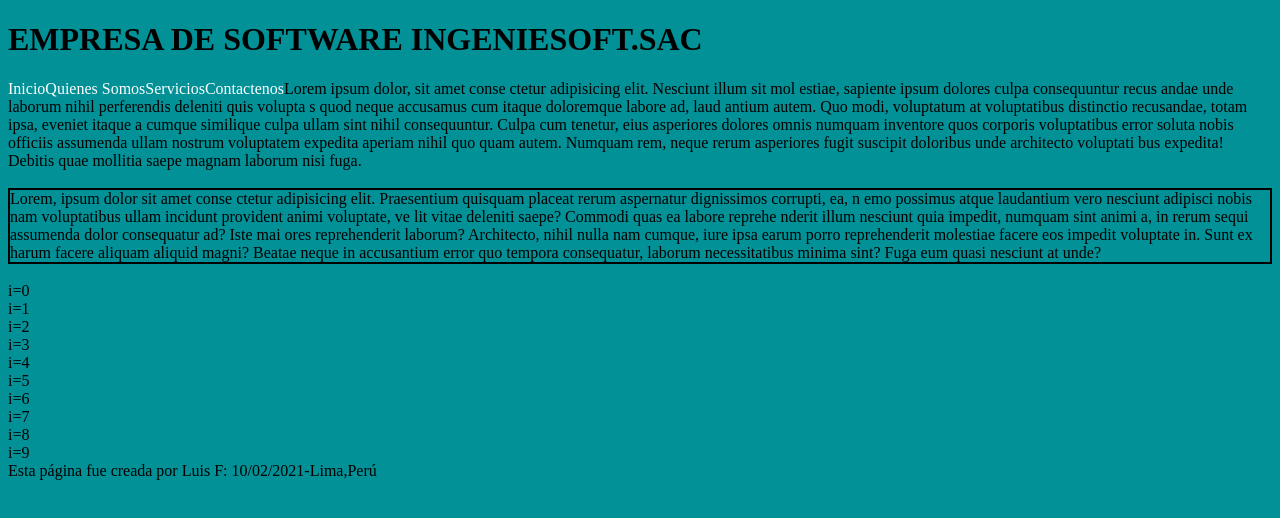
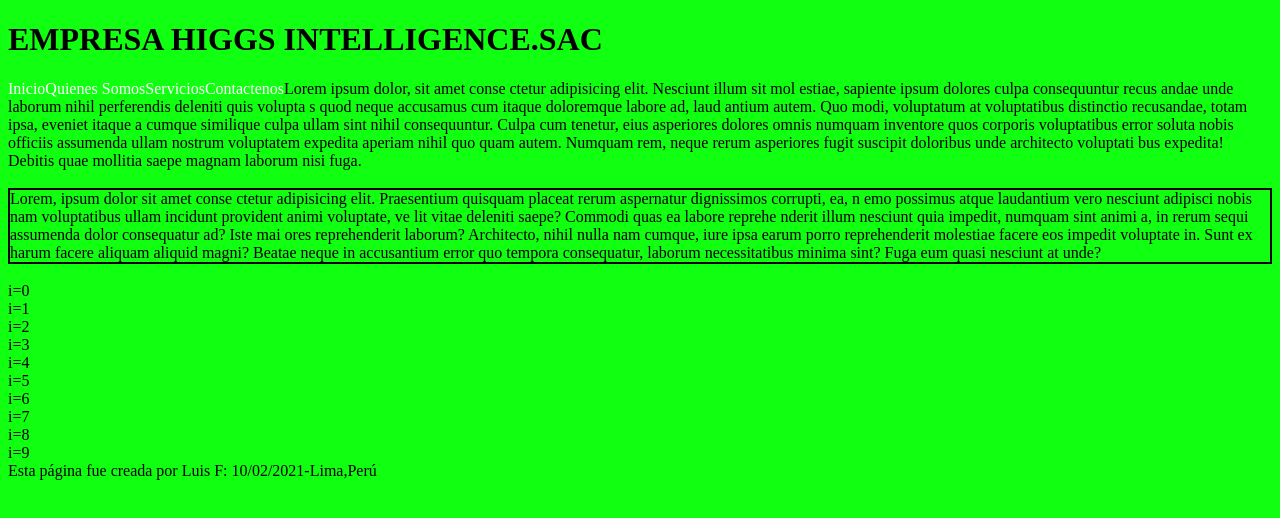
Before and after one commit to luisf10/repoML, a plain HTML site: page index.html in a window 1280 px wide. Drawn offline with Linux system fonts and the light colour scheme.

Commit message:
Modificando web

```diff
--- a/index.html
+++ b/index.html
@@ -8,7 +8,7 @@
 </head>
 <body>
 
-    <h1>EMPRESA DE SOFTWARE INGENIESOFT.SAC</h1>
+    <h1>EMPRESA HIGGS INTELLIGENCE.SAC</h1>
     <nav>
             <li><a href="#">Inicio</a></li>
             <li><a href="#">Quienes Somos</a></li>
--- a/main.css
+++ b/main.css
@@ -1,7 +1,7 @@
 
 
 body{
-    background-color:#019197;
+    background-color:#11FF11;
     /* color:white; */
 }
 
```
